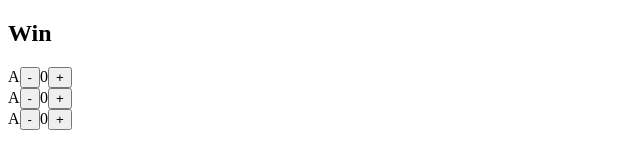
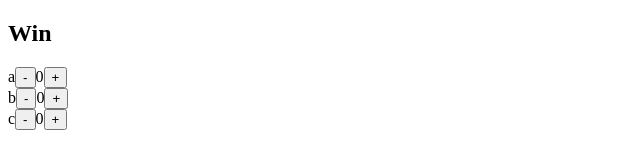
Before and after one commit to DmitrySemenyuk/chessGitHubPages, a plain HTML site: page index.html in a window 1280 px wide. Shown: the full height of the page, 0-640 px from the left. Drawn offline with Linux system fonts and the light colour scheme.

Commit message:
LocalStorage and IncrementerBtn were added

```diff
--- a/index.html
+++ b/index.html
@@ -5,6 +5,8 @@
     <title>Chess Rates</title>
 </head>
 <body>
+<script src="js/LocalStorageManager.js"></script>
+<script src="js/IncrementerBtn.js"></script>
 <script src="js/TemplateCreator.js"></script>
 <script src="js/HtmlManager.js"></script>
 <script src="js/main.js"></script>
--- /dev/null
+++ b/js/IncrementerBtn.js
@@ -0,0 +1,26 @@
+class IncrementerBtn {
+
+    static getMinusBtn(){
+        return this.createBtn("-", this.minusIncrement);
+    }
+
+    static minusIncrement(){
+        console.log('-');
+    }
+
+    static getPlusBtn(){
+        return this.createBtn("+", this.plusIncrement);
+    }
+
+    static plusIncrement(){
+        console.log('+');
+    }
+
+    static createBtn(label, func){
+        let btn = document.createElement("button");
+        btn.appendChild(document.createTextNode(label));
+        btn.addEventListener('click', func);
+
+        return btn;
+    }
+}
--- /dev/null
+++ b/js/LocalStorageManager.js
@@ -0,0 +1,19 @@
+class LocalStorageManager {
+    static getWinData(){
+        let winLabel = [
+            'a',
+            'b',
+            'c'
+        ];
+
+        let result = new Map();
+        for (let label of winLabel) {
+            result.set(
+                label,
+                Number(localStorage.getItem(label))
+            );
+        }
+
+        return result;
+    }
+}
--- a/js/TemplateCreator.js
+++ b/js/TemplateCreator.js
@@ -28,17 +28,13 @@ class TemplateCreator {
         let text = document.createTextNode(name);
         row.appendChild(text);
 
-        let btnMinus = document.createElement("button");
-        btnMinus.appendChild(document.createTextNode("-"));
-        row.appendChild(btnMinus);
+        row.appendChild(IncrementerBtn.getMinusBtn());
 
         let value = document.createElement("span");
         value.appendChild(document.createTextNode(val));
         row.appendChild(value);
 
-        let btnPlus = document.createElement("button");
-        btnPlus.appendChild(document.createTextNode("+"));
-        row.appendChild(btnPlus);
+        row.appendChild(IncrementerBtn.getPlusBtn());
 
         return row;
     }
--- a/js/main.js
+++ b/js/main.js
@@ -1,11 +1,15 @@
 /**
  * Create and add nodes
  */
-let rows = [
-    TemplateCreator.createRow('A', 0),
-    TemplateCreator.createRow('A', 0),
-    TemplateCreator.createRow('A', 0),
-];
-$section = TemplateCreator.createCol('Win', rows);
+let winData = LocalStorageManager.getWinData();
+
+let winRows = [];
+for (let [label, val] of winData) {
+    winRows.push(
+        TemplateCreator.createRow(label, val)
+    );
+}
+
+$section = TemplateCreator.createCol('Win', winRows);
 
 HtmlManager.addToBody($section);
```
